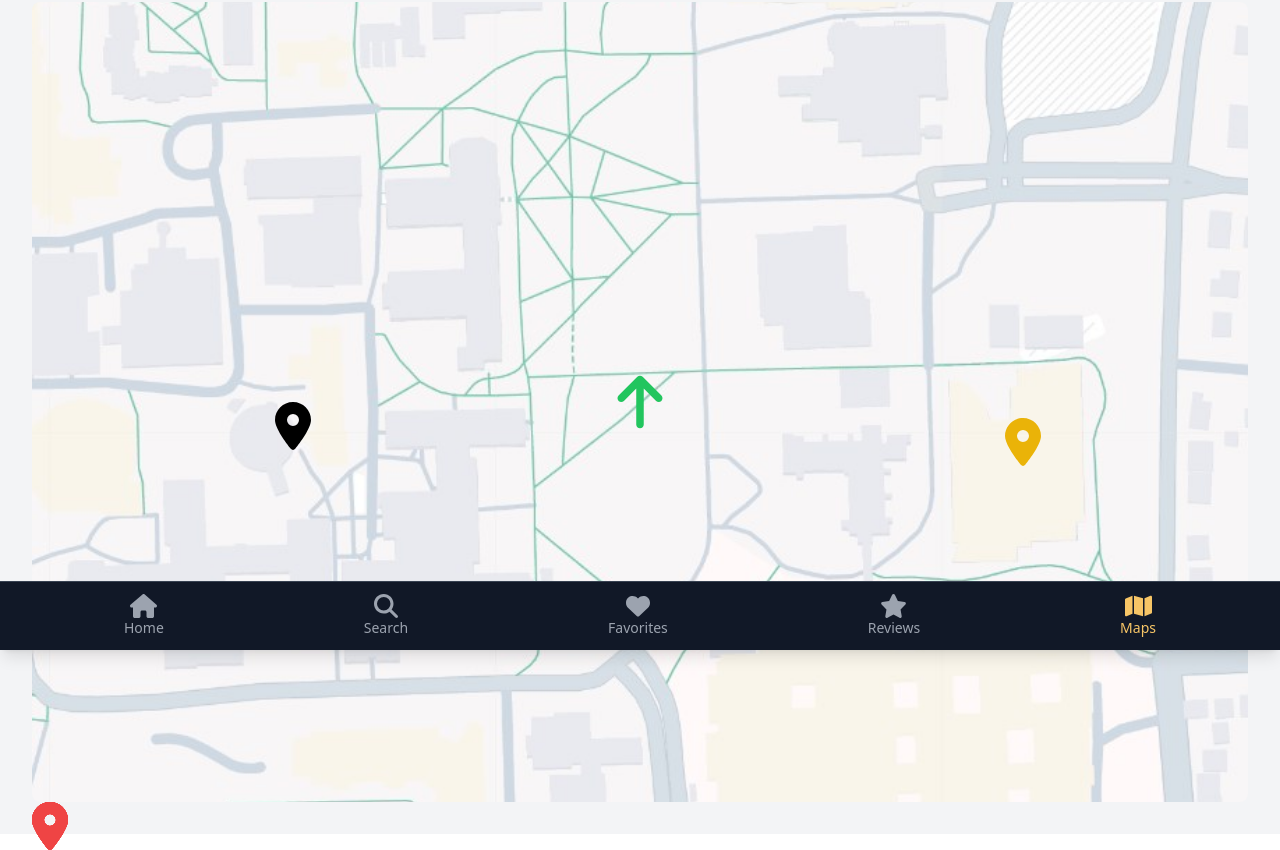
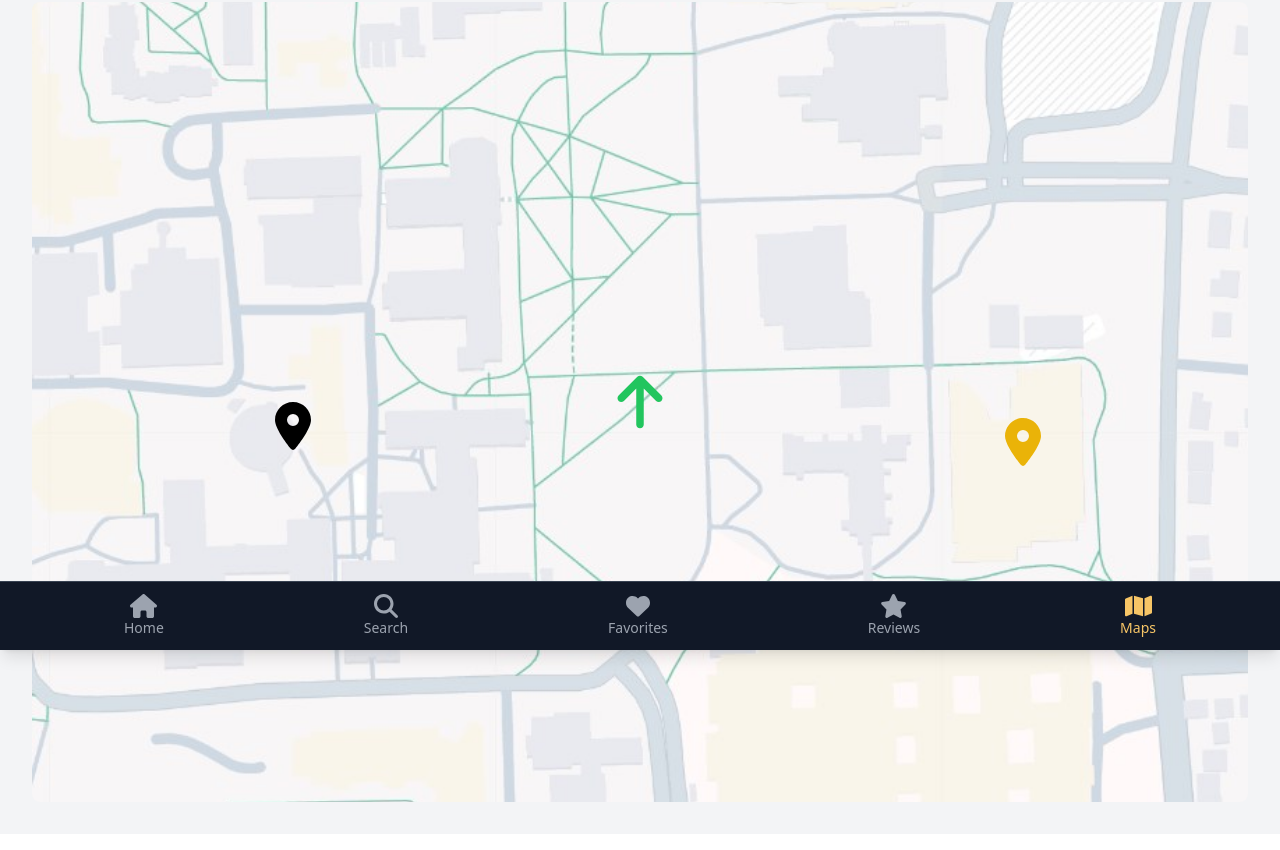
Before and after one commit to Housam2020/MACademics, a React (Create React App) app: page /maps in a window 1280 px wide. Shown: the part 150-1000 px from the top of the page. Built offline with nearby package versions, Linux system fonts and the light colour scheme.

Commit message:
refactor App component to use basename for Router; clean up Maps page by removing unused marker rendering

```diff
--- a/src/pages/Maps.js
+++ b/src/pages/Maps.js
@@ -18,20 +18,6 @@ const Maps = () => {
           alt="Map showing study places"
           className="w-full h-full object-cover rounded-lg"
         />
-        {studySpots.map((spot, index) => (
-          <div
-            key={index}
-            className="absolute"
-            style={{ top: `${spot.mapTop}%`, left: `${spot.mapLeft}%` }}
-            onClick={() => setSelectedPlace(spot)}
-          >
-            <FontAwesomeIcon
-              icon={faMapMarkerAlt}
-              className="text-red-500 text-5xl cursor-pointer"
-              title={spot.name}
-            />
-          </div>
-        ))}
         <StudyPlaceMarker
           place={studySpots.find(spot => spot.id === 2)}
           top="50%"
```
Also changed, not shown: src/App.js (+1 -6 lines).
